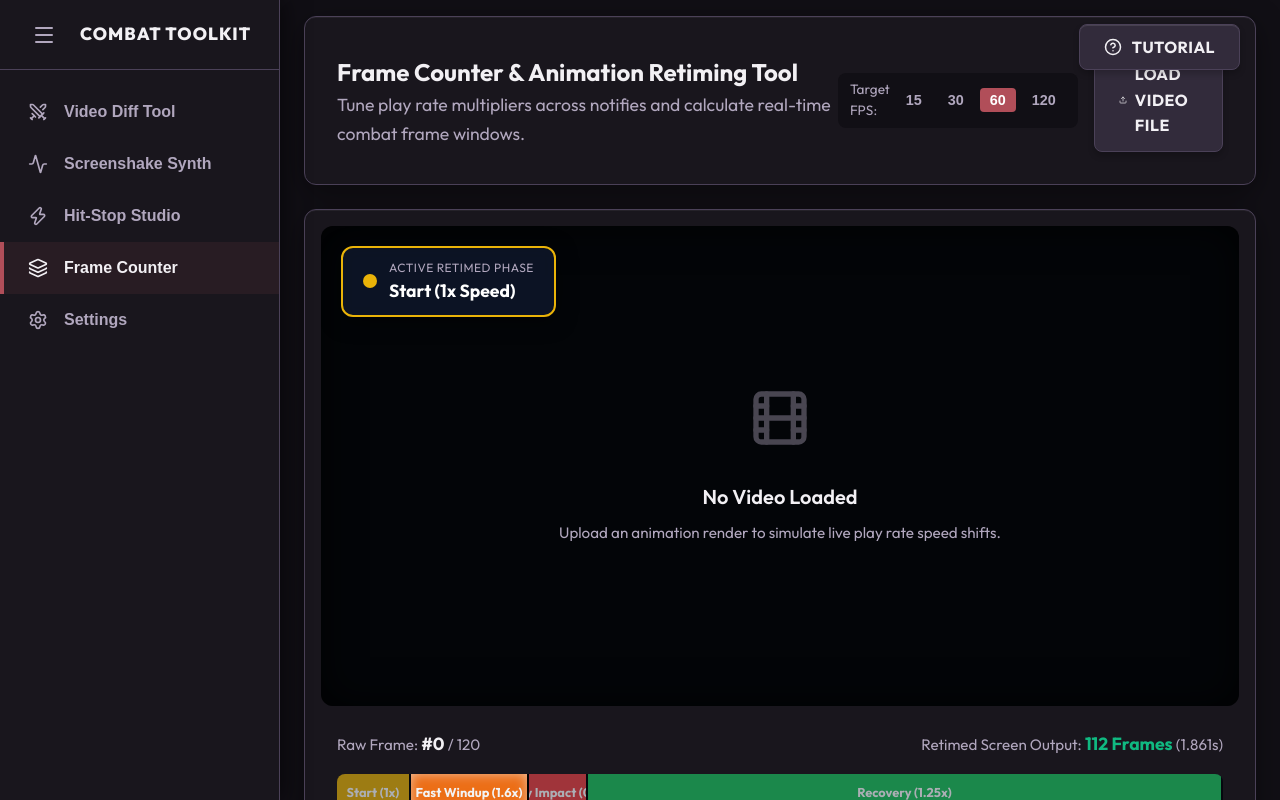
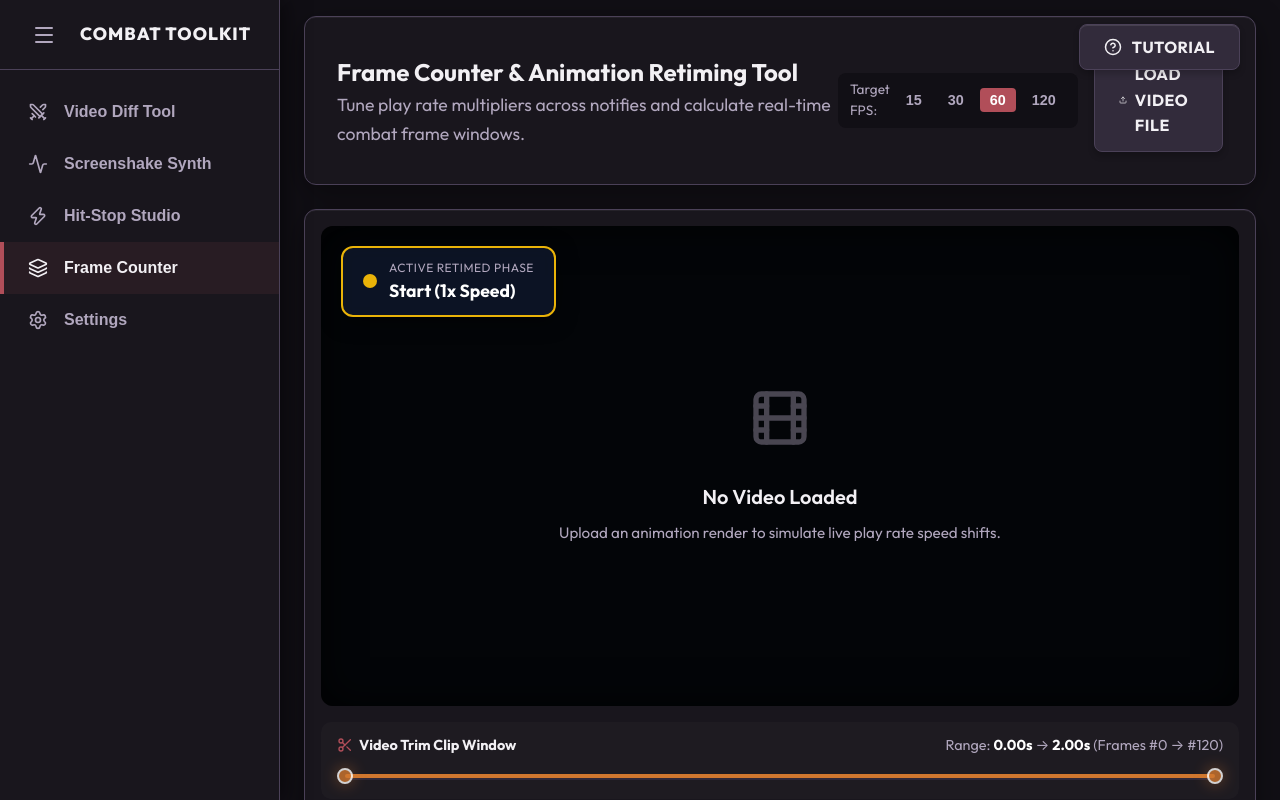
Before and after one commit to nadirlatif532/Video-diff-tool, a React (Vite) app: page / in a window 1280 px wide. Built offline with nearby package versions, Linux system fonts and the light colour scheme.

Commit message:
Fix breakdown table arrow text and add Video Trim Clip Window slider

```diff
--- a/src/modules/AnimRetimeTool.jsx
+++ b/src/modules/AnimRetimeTool.jsx
@@ -1,5 +1,5 @@
 import { useState, useRef, useEffect, useCallback } from 'react';
-import { Play, Pause, Upload, Plus, Trash2, Download, RefreshCw, Film, Clock, ChevronLeft, ChevronRight, Target, Flag, Activity, Zap, Layers, Calculator } from 'lucide-react';
+import { Play, Pause, Upload, Plus, Trash2, Download, RefreshCw, Film, Clock, ChevronLeft, ChevronRight, Target, Flag, Activity, Zap, Layers, Calculator, Scissors } from 'lucide-react';
 import Slider from 'rc-slider';
 import 'rc-slider/assets/index.css';
 import { Tooltip, SliderInput } from '../components/ui';
@@ -21,13 +21,17 @@ export default function AnimRetimeTool() {
   const [isPlaying, setIsPlaying] = useState(false);
   const [targetFps, setTargetFps] = useState(60);
 
+  // Video Trim Range (Start time & End time in seconds)
+  const [trimStart, setTrimStart] = useState(0);
+  const [trimEnd, setTrimEnd] = useState(2.0);
+
   // Notifies array: list of keyframes where play rate changes
   // { id, frame, multiplier, phase, label }
   const [notifies, setNotifies] = useState([
     { id: '1', frame: 0, multiplier: 1.0, phase: 'Telegraph', label: 'Start' },
-    { id: '2', frame: 10, multiplier: 1.6, phase: 'Anticipation', label: 'Fast Windup' },
-    { id: '3', frame: 26, multiplier: 0.35, phase: 'Impact', label: 'Heavy Impact' },
-    { id: '4', frame: 34, multiplier: 1.25, phase: 'Recovery', label: 'Recovery' }
+    { id: '2', frame: 12, multiplier: 1.6, phase: 'Anticipation', label: 'Fast Windup' },
+    { id: '3', frame: 32, multiplier: 0.35, phase: 'Impact', label: 'Heavy Impact' },
+    { id: '4', frame: 44, multiplier: 1.25, phase: 'Recovery', label: 'Recovery' }
   ]);
   const [selectedNotifyId, setSelectedNotifyId] = useState('2');
 
@@ -37,11 +41,20 @@ export default function AnimRetimeTool() {
   const notifiesRef = useRef(notifies);
   useEffect(() => { notifiesRef.current = notifies; }, [notifies]);
 
+  const trimStartRef = useRef(trimStart);
+  const trimEndRef = useRef(trimEnd);
+  useEffect(() => { trimStartRef.current = trimStart; trimEndRef.current = trimEnd; }, [trimStart, trimEnd]);
+
   const frameTime = 1 / targetFps;
+  const clipDuration = Math.max(0.1, trimEnd - trimStart);
+
+  // Frame mapping within trim range
+  const startRawFrame = Math.round(trimStart * targetFps);
+  const endRawFrameMax = Math.round(trimEnd * targetFps);
   const currentRawFrame = Math.round(currentTime * targetFps);
-  const totalRawFrames = Math.round((videoDuration || 2.0) * targetFps);
+  const totalRawFrames = Math.max(1, endRawFrameMax - startRawFrame);
 
-  // File Upload Handler
+  // Handle Video Upload & Duration Init
   const handleFileUpload = (e) => {
     const file = e.target.files?.[0];
     if (file) {
@@ -52,10 +65,16 @@ export default function AnimRetimeTool() {
     }
   };
 
+  const handleVideoMetadata = (e) => {
+    const dur = e.target.duration;
+    setVideoDuration(dur);
+    setTrimStart(0);
+    setTrimEnd(Number(dur.toFixed(2)));
+  };
+
   // Add Notify at current playhead frame
   const addNotifyAtCurrentFrame = () => {
     const frame = currentRawFrame;
-    // Don't add duplicate on same frame
     if (notifies.some(n => n.frame === frame)) return;
 
     const newNotify = {
@@ -82,7 +101,7 @@ export default function AnimRetimeTool() {
     setNotifies(prev => prev.map(n => n.id === id ? { ...n, [key]: value } : n).sort((a, b) => a.frame - b.frame));
   };
 
-  // Live Simulation: Dynamic Play Rate Shift Loop
+  // Live Simulation: Dynamic Play Rate Shift Loop within Trim Window
   useEffect(() => {
     const video = videoRef.current;
     if (!video || !videoUrl || !isPlaying) return;
@@ -92,7 +111,14 @@ export default function AnimRetimeTool() {
     const checkPlaybackSpeed = () => {
       if (videoRef.current) {
         const t = videoRef.current.currentTime;
-        setCurrentTime(t);
+
+        // Loop within trim window
+        if (t >= trimEndRef.current || t < trimStartRef.current) {
+          videoRef.current.currentTime = trimStartRef.current;
+        } else {
+          setCurrentTime(t);
+        }
+
         const curFrame = Math.round(t * targetFps);
 
         // Find active section notify
@@ -118,7 +144,7 @@ export default function AnimRetimeTool() {
   }, [videoUrl, isPlaying, targetFps]);
 
   const handleSeek = (newTime) => {
-    const clamped = Math.max(0, Math.min(videoDuration || 100, newTime));
+    const clamped = Math.max(trimStart, Math.min(trimEnd, newTime));
     if (videoRef.current) {
       videoRef.current.currentTime = clamped;
     }
@@ -143,7 +169,7 @@ export default function AnimRetimeTool() {
 
     for (let i = 0; i < sorted.length; i++) {
       const current = sorted[i];
-      const nextFrame = (i < sorted.length - 1) ? sorted[i + 1].frame : totalRawFrames;
+      const nextFrame = (i < sorted.length - 1) ? sorted[i + 1].frame : endRawFrameMax;
       const rawSpan = Math.max(0, nextFrame - current.frame);
 
       // Effective screen frames = Raw Frames / Multiplier
@@ -177,7 +203,7 @@ export default function AnimRetimeTool() {
       rawDurationSec: Number((totalRawFrames * frameTime).toFixed(3)),
       overallSpeedRatio: Number((totalRawFrames / Math.max(1, totalRetimedScreenFrames)).toFixed(2))
     };
-  }, [notifies, totalRawFrames, targetFps, frameTime]);
+  }, [notifies, endRawFrameMax, totalRawFrames, targetFps, frameTime]);
 
   const breakdownData = calculateBreakdown();
   const selectedNotify = notifies.find(n => n.id === selectedNotifyId);
@@ -251,7 +277,7 @@ export default function AnimRetimeTool() {
               ref={videoRef}
               src={videoUrl}
               style={{ width: '100%', height: '100%', objectFit: 'contain' }}
-              onLoadedMetadata={(e) => setVideoDuration(e.target.duration)}
+              onLoadedMetadata={handleVideoMetadata}
               onPlay={() => setIsPlaying(true)}
               onPause={() => setIsPlaying(false)}
               onClick={() => {
@@ -290,12 +316,40 @@ export default function AnimRetimeTool() {
           )}
         </div>
 
+        {/* Video Trim Window Controls */}
+        <div style={{ backgroundColor: 'rgba(255,255,255,0.02)', border: '1px solid var(--border-color)', borderRadius: '10px', padding: '12px 16px', display: 'flex', flexDirection: 'column', gap: '8px' }}>
+          <div style={{ display: 'flex', justifyContent: 'space-between', alignItems: 'center', fontSize: '0.9rem' }}>
+            <span style={{ display: 'flex', alignItems: 'center', gap: '6px', fontWeight: 'bold', color: 'var(--text-main)' }}>
+              <Scissors size={16} style={{ color: 'var(--primary)' }} /> Video Trim Clip Window
+            </span>
+            <span style={{ color: 'var(--text-muted)' }}>
+              Range: <strong style={{ color: '#fff' }}>{trimStart.toFixed(2)}s</strong> → <strong style={{ color: '#fff' }}>{trimEnd.toFixed(2)}s</strong> (Frames #{startRawFrame} → #{endRawFrameMax})
+            </span>
+          </div>
+
+          <div style={{ padding: '4px 8px' }}>
+            <Slider
+              range
+              min={0}
+              max={videoDuration || 2.0}
+              step={frameTime}
+              value={[trimStart, trimEnd]}
+              onChange={val => {
+                setTrimStart(val[0]);
+                setTrimEnd(val[1]);
+              }}
+              trackStyle={[{ backgroundColor: '#10b981' }]}
+              handleStyle={[{ backgroundColor: '#10b981', borderColor: '#fff' }, { backgroundColor: '#10b981', borderColor: '#fff' }]}
+            />
+          </div>
+        </div>
+
         {/* Multiplier Track & Section Block Timeline */}
         <div style={{ padding: '0.5rem 1rem', display: 'flex', flexDirection: 'column', gap: '1rem' }}>
 
           <div style={{ display: 'flex', justifyContent: 'space-between', alignItems: 'center', fontSize: '0.95rem', color: 'var(--text-muted)' }}>
             <div>
-              Raw Frame: <strong style={{ color: 'var(--text-main)', fontSize: '1.1rem' }}>#{currentRawFrame}</strong> / {totalRawFrames}
+              Raw Frame: <strong style={{ color: 'var(--text-main)', fontSize: '1.1rem' }}>#{currentRawFrame}</strong> / {endRawFrameMax}
             </div>
             <div>
               Retimed Screen Output: <strong style={{ color: '#10b981', fontSize: '1.1rem' }}>{breakdownData.totalRetimedScreenFrames} Frames</strong> ({breakdownData.totalRetimedSeconds}s)
@@ -340,11 +394,11 @@ export default function AnimRetimeTool() {
             })}
           </div>
 
-          {/* Slider Scrubbing Track */}
+          {/* Slider Scrubbing Track within Trim Window */}
           <div style={{ position: 'relative', padding: '10px 0' }} ref={timelineRef}>
             <Slider
-              min={0}
-              max={videoDuration || 2.0}
+              min={trimStart}
+              max={trimEnd}
               step={frameTime}
               value={currentTime}
               onChange={v => handleSeek(v)}
@@ -376,6 +430,10 @@ export default function AnimRetimeTool() {
 
               <button className="btn" onClick={() => stepFrame(1)} disabled={!videoUrl}>
                 +1 Frame <ChevronRight size={18} />
+              </button>
+
+              <button className="btn" onClick={() => handleSeek(trimStart)} disabled={!videoUrl}>
+                <RefreshCw size={16} /> Restart Clip
               </button>
             </div>
 
@@ -432,11 +490,11 @@ export default function AnimRetimeTool() {
                         <div style={{ width: '10px', height: '10px', borderRadius: '50%', backgroundColor: color }} />
                         {sec.label}
                       </td>
-                      <td style={{ padding: '12px 10px' }}>F#{sec.startFrame} $\rightarrow$ F#{sec.endFrame} ({sec.rawSpan}f)</td>
+                      <td style={{ padding: '12px 10px' }}>F#{sec.startFrame} → F#{sec.endFrame} ({sec.rawSpan}f)</td>
                       <td style={{ padding: '12px 10px', fontWeight: 'bold', color: 'var(--primary)' }}>{sec.multiplier}x</td>
                       <td style={{ padding: '12px 10px', fontWeight: 'bold', color: '#10b981' }}>{sec.screenFrames} frames</td>
                       <td style={{ padding: '12px 10px' }}>{sec.durationMs}ms ({sec.durationSec}s)</td>
-                      <td style={{ padding: '12px 10px', color: 'var(--text-muted)' }}>{sec.startScreenTime}s $\rightarrow$ {sec.endScreenTime}s</td>
+                      <td style={{ padding: '12px 10px', color: 'var(--text-muted)' }}>{sec.startScreenTime}s → {sec.endScreenTime}s</td>
                     </tr>
                   );
                 })}
```
